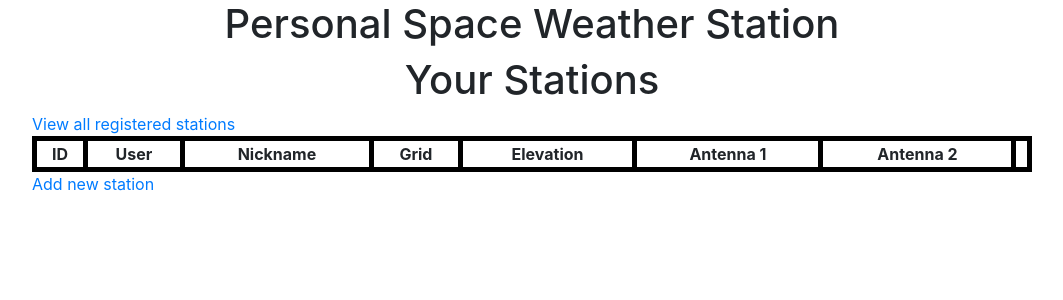
After one commit to Ac3ofHardts/Alabama-PSWS, a Django app: page /stations/my_stations_list/ in a window 1280 px wide. The commit adds this page. Shown: the top 300 px of the page, without its empty margins (108-1171 px from the left). Run offline with Django 3.2, Linux system fonts and the light colour scheme; a user stored in the database is signed in; tables that the repository leaves empty hold one stand-in row (values such as "Sample post"); lists and menus that the app fills with data are empty; parts of the project's set-up code (start-up, migrations or seed data) failed here and were passed over; some libraries are stand-ins or nearby versions.

Commit message:
Stations files

```diff
--- a/PSWS/PSWS/urls.py
+++ b/PSWS/PSWS/urls.py
@@ -23,5 +23,6 @@ urlpatterns = [
     path('admin/', admin.site.urls),
     path('accounts/', include('accounts.urls')),
     path('', include('accounts.urls')),
+    path('stations/', include('stations.urls')),
     path('favicon.ico', favicon_view),
 ]
--- /dev/null
+++ b/PSWS/stations/templates/my_stations_list.html
@@ -0,0 +1,48 @@
+{% extends 'base.html' %}
+{% block main %}
+<style>
+table {
+	width: 1000px;
+	border: 5px solid black;
+}
+th {
+	border: 5px solid black;
+	text-align: center;
+}
+tr, td {
+	border: 3px solid #dddddd;
+	text-align: center;
+}
+</style>
+<h1 class="text-center">Your Stations</h1>
+<a href="{% url 'stations' %}">View all registered stations</a>
+<br>
+
+<table>
+	<tr>
+		<th>ID</th>
+		<th>User</th>
+		<th>Nickname</th>
+		<th>Grid</th>
+		<th>Elevation</th>
+		<th>Antenna 1</th>
+		<th>Antenna 2</th>
+		<th></th>
+	</tr>
+	{% for station in request.user.station_set.all %}
+	<tr>
+		<td><a href="{% url 'station_details' id=station.id %}">{{station.station_id}}</a></td>
+<td>{{station.user.username}}</td>
+		<td>{{station.nickname}}</td>
+		<td>{{station.grid}}</td>
+		<td>{{station.elevation}}</td>
+		<td>{{station.antenna_1}}</td>
+		<td>{{station.antenna_2}}</td>
+		<td><a href="{% url 'station_update' id=station.id %}">Update</a></td>
+	</tr>
+	{% endfor %}
+</table>
+
+<a href="{% url 'add_station' %}">Add new station</a>
+
+{% endblock %}
--- a/PSWS/stations/urls.py
+++ b/PSWS/stations/urls.py
@@ -2,7 +2,11 @@ from django.urls import path
 from . import views
 
 urlpatterns = [
-    path('stations', views.station_list_view, name="stations"),
+    path('stations/', views.station_list_view, name="stations"),
     path('add/', views.add_station_view, name="add_station"),
-    path('update/', views.station_update_view, name="station_update"),
+    path('update/$', views.update_station_view, name="station_update"),
+    path('update/?P<id>[0-9]+)/$', views.update_station_view, name="station_update"),
+    path('my_stations_list/', views.my_stations_list_view, name="my_stations_list"),
+    path('station_details/$', views.station_details_view, name="station_details"),
+    path('station_details/?P<id>[0-9]+)/$', views.station_details_view, name="station_details"),
 ]
--- a/PSWS/stations/views.py
+++ b/PSWS/stations/views.py
@@ -1,40 +1,111 @@
-from django.shortcuts import render
+from django.shortcuts import render, redirect, get_object_or_404
 from django.contrib.auth.decorators import login_required
 from django.views.generic.edit import UpdateView
 from datetime import datetime
 from stations.models import Station
+from stations.forms import StationCreationForm
+from django.contrib import messages
+
+from stations.calculate_latitude import CalculateLatitude
+from stations.calculate_longitude import CalculateLongitude
+from .forms import EditStationForm
+from .tokens import station_activation_token
+
+import os
+import logging
+logger = logging.getLogger(__name__)
 
 # Create your views here.
 
 @login_required
+# Display a list of the logged in user's stations
+def my_stations_list_view(request):
+    return render(request, 'my_stations_list.html')
+
+@login_required
+# Display the list of all registered stations
 def station_list_view(request):
-    return render(request, 'stations.html')
+    all_stations = Station.objects.all()
+    context = {'all_stations': all_stations}
+    return render(request, 'stations.html', context)
 
+@login_required
+# Display more detailed information about a station
+def station_details_view(request, id=None):
+    station = get_object_or_404(Station, id=id, user=request.user)
+
+    all_stations = Station.objects.all()
+    context = {'station': station}
+    return render(request, 'station_details.html', context)
+
+@login_required
+# Allow a user to register a new station
 def add_station_view(request):
     if request.method == "POST":
         form = StationCreationForm(request.POST)
         if form.is_valid():
-            station = form.save()
-            station.refresh_from_db()
-            station.station.station_nickname = form.cleaned_data.get('station_nickname')
-            station.station.grid = form.cleaned_data.get('grid')
-            station.station.elevation = form.cleaned_data.get('elevation')
-            station.station.antenna_1 = form.cleaned_data.get('antenna_1')
-            station.station.antenna_2 = form.cleaned_data.get('antenna_2')
-            station.station.street_address = form.cleaned_data.get('street_address')
-            station.station.city = form.cleaned_data.get('city')
-            station.station.state = form.cleaned_data.get('state')
-            station.station.postal_code = form.cleaned_data.get('postal_code')
-            station.station.phone_number = form.cleaned_data.get('phone_number')
-            station.station.create_date = datetime.now()
-            station.station.station_status = form.station_status[2]
+            station = form.save(commit=False)
+            station.user_id = request.user.id
+
+            # Determine new station's ID number
+            if Station.objects.latest('create_date') == None:
+                new_id_number = 1
+            else:
+                new_id_number = Station.objects.latest('create_date').id + 1
+
+            station.station_id = 'N' + str(new_id_number).zfill(6)
+            station.station_pass = station_activation_token.make_token(request.user).replace('-', station.station_pass[0])[4:36]
+            station.nickname = form.cleaned_data.get('nickname')
+            station.grid = form.cleaned_data.get('grid')
+            station.latitude = CalculateLatitude.calculate_latitude(station.grid)
+            station.longitude = CalculateLongitude.calculate_longitude(station.grid)
+            station.elevation = form.cleaned_data.get('elevation')
+            station.antenna_1 = form.cleaned_data.get('antenna_1')
+            station.antenna_2 = form.cleaned_data.get('antenna_2')
+            station.street_address = form.cleaned_data.get('street_address')
+            station.city = form.cleaned_data.get('city')
+            station.state = form.cleaned_data.get('state')
+            station.postal_code = form.cleaned_data.get('postal_code')
+            station.phone_number = form.cleaned_data.get('phone_number')
+            station.create_date = datetime.now()
             station.save()
+            os.system('/bin/stationcreation ' + station.station_id + ' ' + station.station_pass)
+            return redirect('stations')
     else:
         form = StationCreationForm()
-    return render(request, 'add_station.html', {'form':form})
 
-#used to update station
-class StationUpdate(UpdateView):
-    model = Station
-    fields = ['station_nickname', 'grid', 'elevation', 'antenna_1', 'antenna_2', 'street_address', 'city', 'state', 'postal_code', 'phone_number']
-    template_name = 'update_station.html'
+    return render(request, 'add_station.html', {'form': form})
+
+@login_required
+# Allow a user to edit the data of a specific station
+def update_station_view(request, id=None):
+    station = get_object_or_404(Station, id=id, user=request.user)
+
+    if request.method == 'POST':
+        form = EditStationForm(request.POST, request.FILES, instance=station)
+        #logger.error("POST request received")
+        #form = EditStationForm(request.POST, instance=request.Station.station)
+        if form.is_valid():
+            #logger.error(request.station)
+            station.nickname = form.cleaned_data.get('nickname')
+            station.grid = form.cleaned_data.get('grid')
+            station.latitude = CalculateLatitude.calculate_latitude(station.grid)
+            station.longitude = CalculateLongitude.calculate_longitude(station.grid)
+            station.elevation = form.cleaned_data.get('elevation')
+            station.antenna_1 = form.cleaned_data.get('antenna_1')
+            station.antenna_2 = form.cleaned_data.get('antenna_2')
+            station.street_address = form.cleaned_data.get('street_address')
+            station.city = form.cleaned_data.get('city')
+            station.state = form.cleaned_data.get('state')
+            station.postal_code = form.cleaned_data.get('postal_code')
+            station.phone_number = form.cleaned_data.get('phone_number')
+            station.save()
+            messages.success(request, 'Your station has been updated!')
+            return redirect('stations')
+        else:
+            form = EditStationForm(instance=station)
+            messages.error(request, 'Issue updating information.')
+            return render(request, 'station_update.html', {'form': form, 'station': station})
+    else:
+        form = EditStationForm(instance=station)
+        return render(request, 'station_update.html', {'form': form, 'station': station})
```
Also changed, not shown: PSWS/stations/calculate_latitude.py (added, +12 -0 lines), PSWS/stations/calculate_longitude.py (added, +12 -0 lines), PSWS/stations/forms.py (+18 -12 lines), PSWS/stations/models.py (+15 -10 lines), PSWS/stations/templates/station_details.html (added, +24 -0 lines), PSWS/stations/templates/station_update.html (+27 -4 lines), PSWS/stations/templates/stations.html (+40 -6 lines), PSWS/stations/tokens.py (added, +11 -0 lines).
